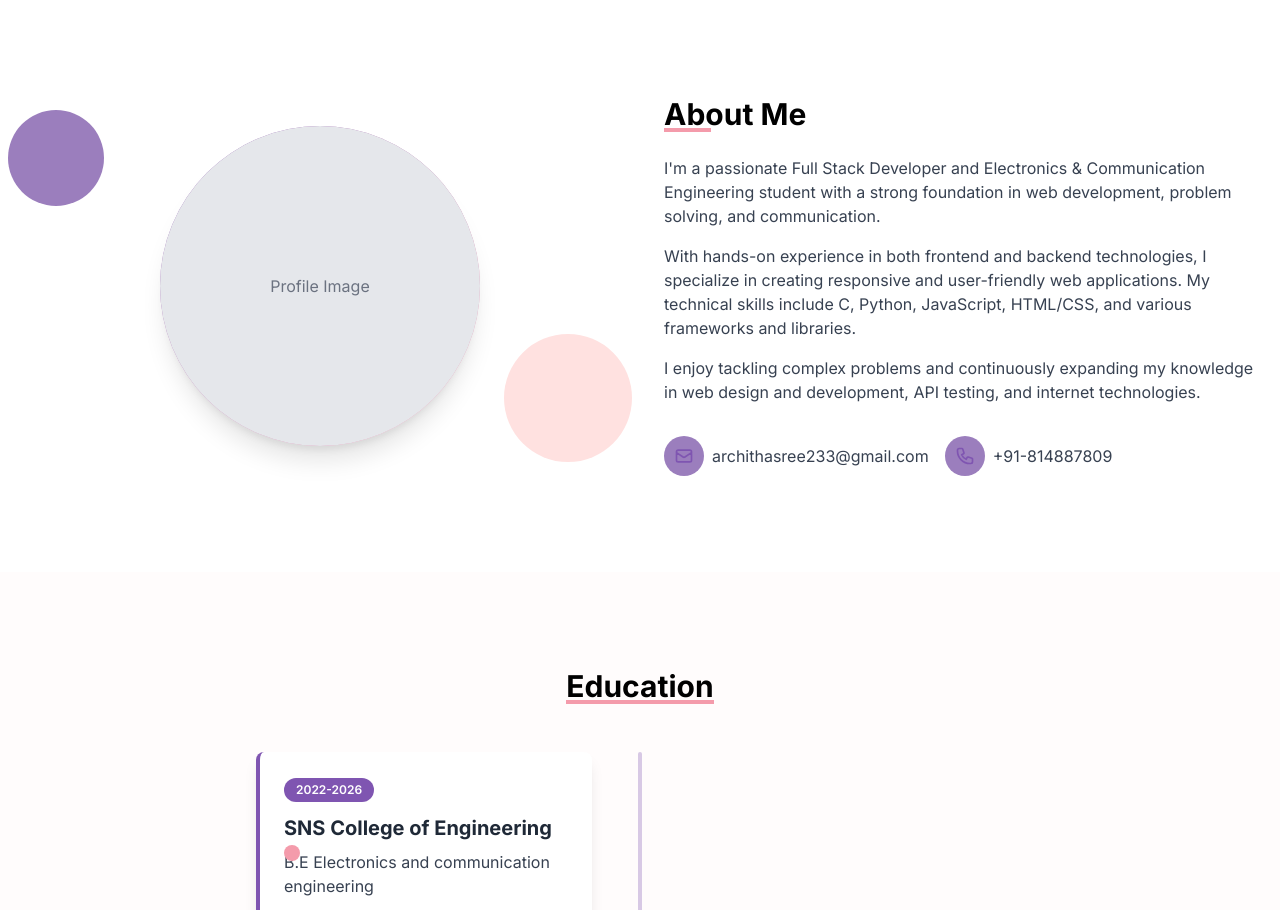
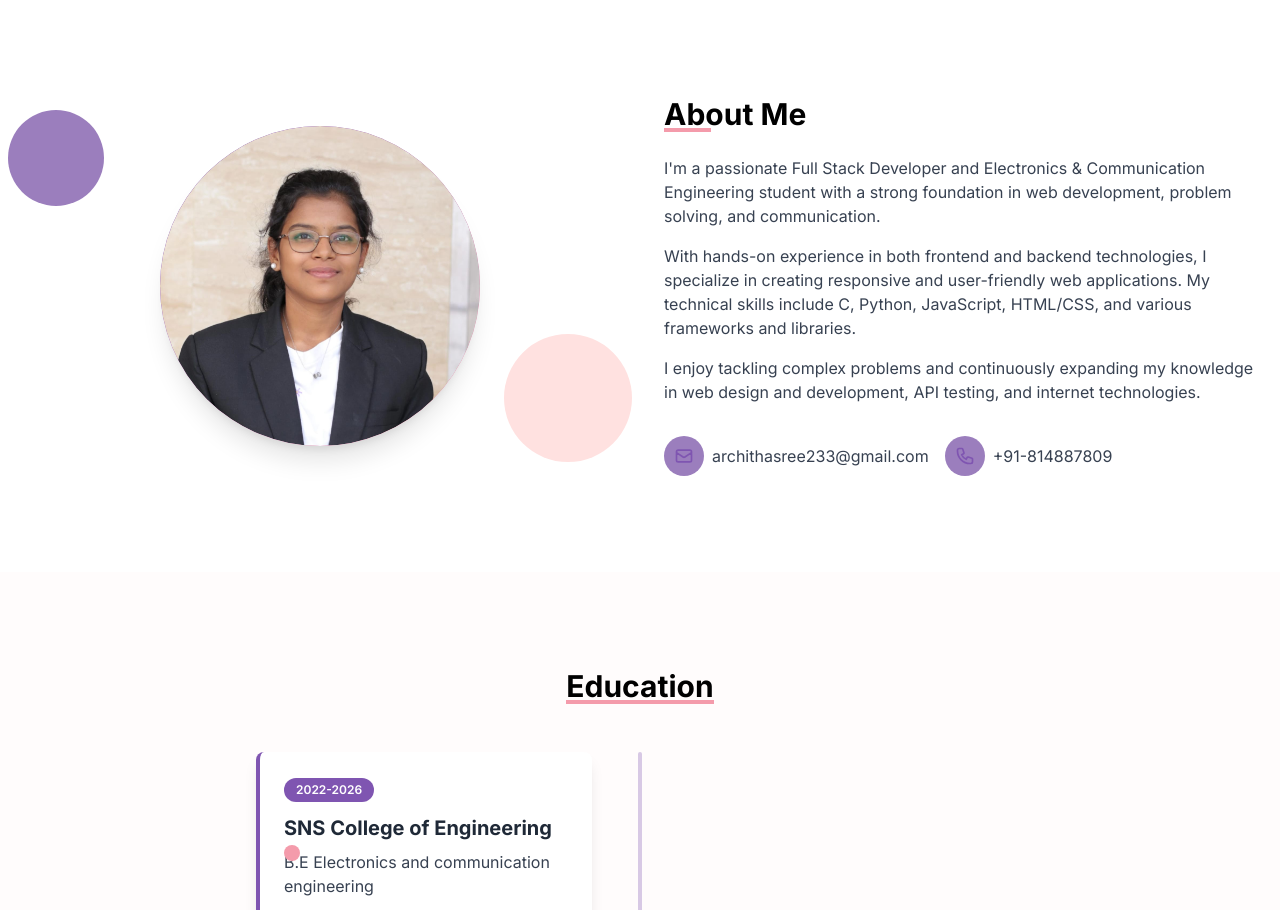
Before and after one commit to Archithasree-123/Archithasree-portfolio, a React (Vite) app: page / in a window 1280 px wide. Shown: the part 800-1710 px from the top of the page. Built offline with nearby package versions, Linux system fonts and the light colour scheme.

Commit message:
Add profile picture
Include the profile picture in the about section.

```diff
--- a/src/components/About.tsx
+++ b/src/components/About.tsx
@@ -1,5 +1,6 @@
 
 import { useEffect, useRef } from 'react';
+import { Avatar, AvatarImage, AvatarFallback } from '@/components/ui/avatar';
 
 const About = () => {
   const sectionRef = useRef<HTMLElement>(null);
@@ -37,10 +38,10 @@ const About = () => {
           <div className="md:w-1/2">
             <div className="relative">
               <div className="w-64 h-64 md:w-80 md:h-80 bg-gradient-to-br from-portfolio-purple to-portfolio-pink rounded-full mx-auto overflow-hidden shadow-xl">
-                {/* This would be where your profile image would go */}
-                <div className="w-full h-full bg-gray-200 flex items-center justify-center text-gray-500">
-                  Profile Image
-                </div>
+                <Avatar className="w-full h-full">
+                  <AvatarImage src="/lovable-uploads/cef4a470-a6cc-46df-8ff9-1e416de81c0b.png" alt="Architha Sree L K" className="w-full h-full object-cover" />
+                  <AvatarFallback className="text-xl">AS</AvatarFallback>
+                </Avatar>
               </div>
               <div className="absolute -bottom-4 -right-4 w-32 h-32 bg-portfolio-lightPink rounded-full -z-10"></div>
               <div className="absolute -top-4 -left-4 w-24 h-24 bg-portfolio-lightPurple rounded-full -z-10"></div>
```
Also changed, not shown: public/lovable-uploads/cef4a470-a6cc-46df-8ff9-1e416de81c0b.png (added).
